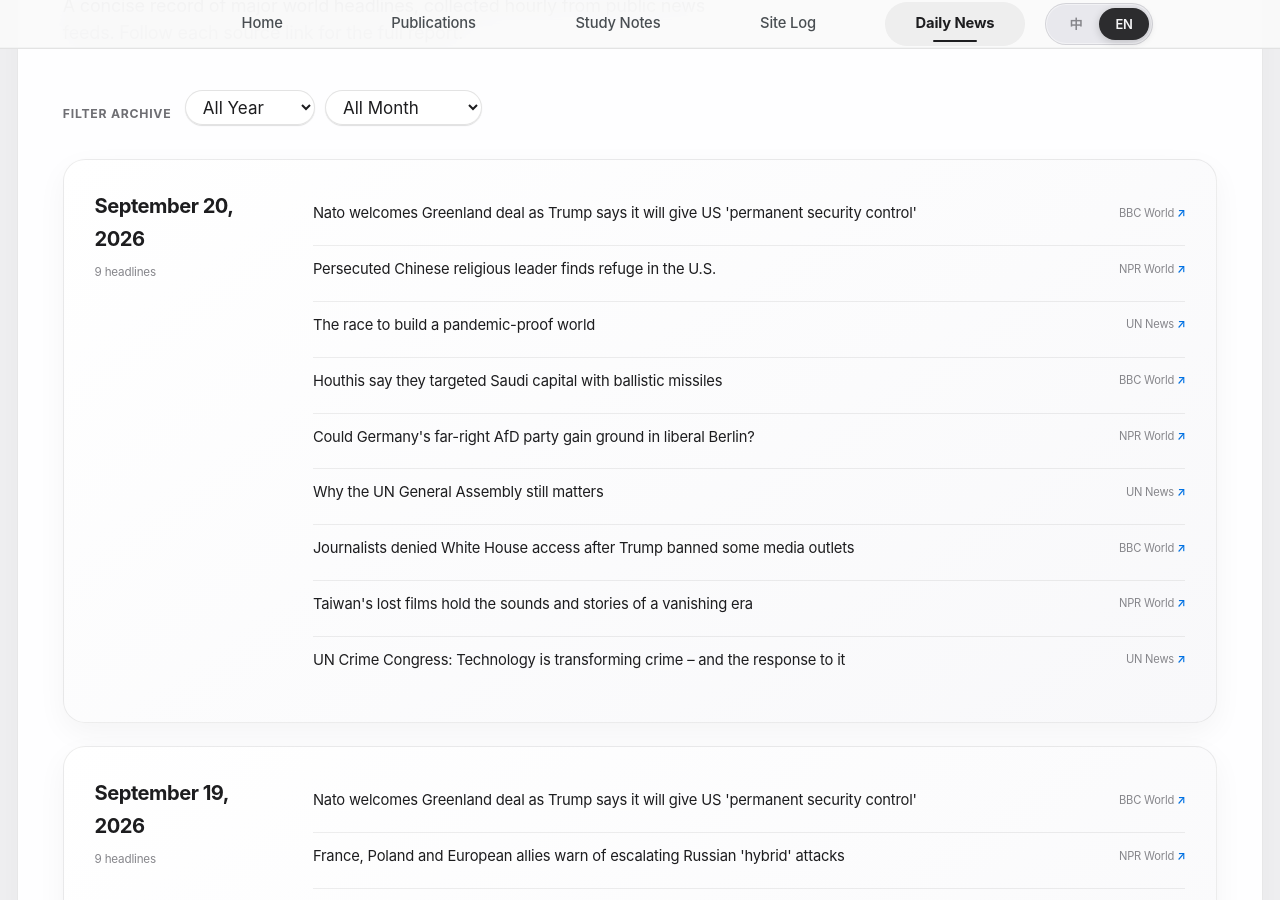
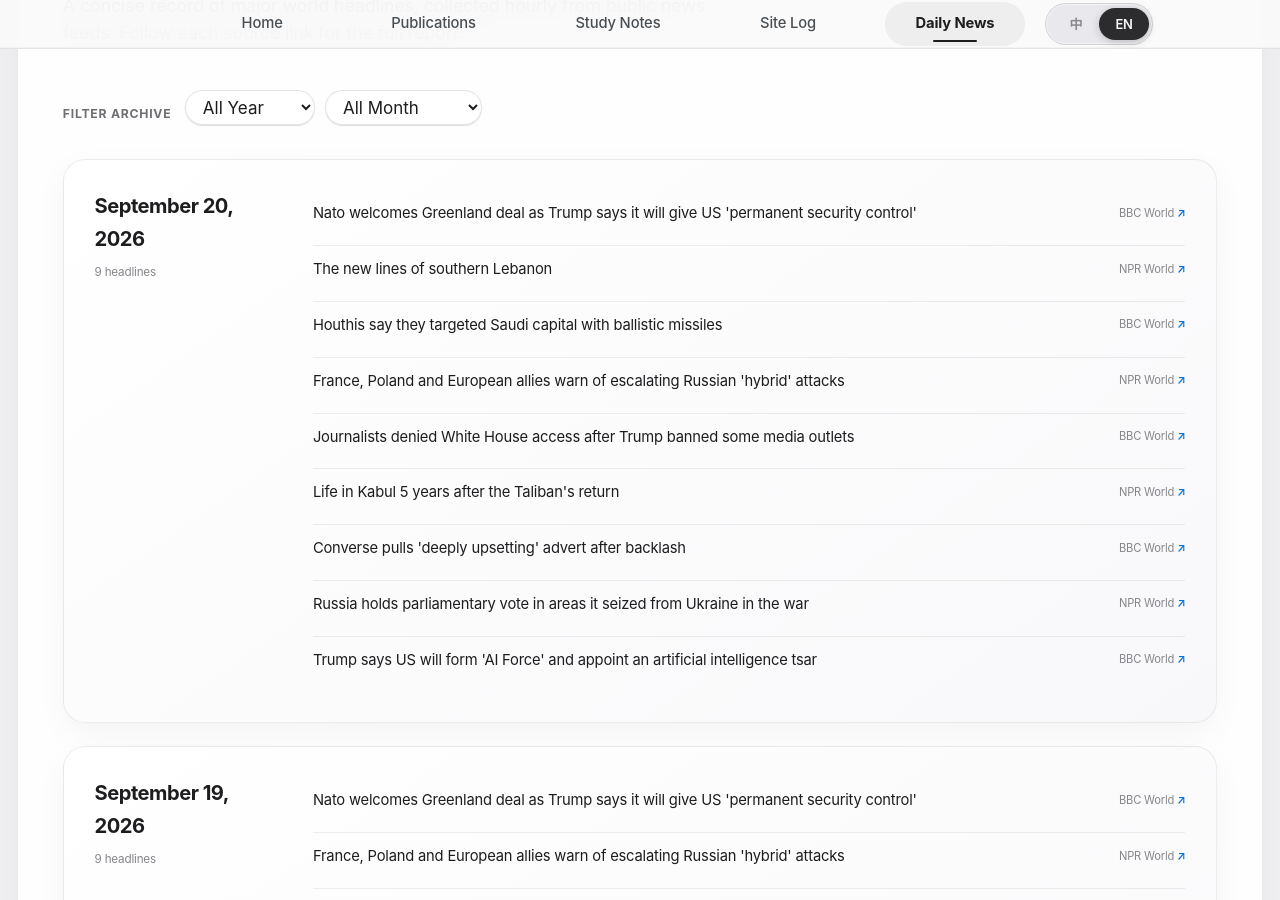
Before and after one commit to HaoxiangLuo/HaoxiangLuo.github.io, a Jekyll site: the page built from _pages/daily-news.html, in a window 1280 px wide and 900 px high, scrolled down 241 px. Built offline with Jekyll 4.4.1, drawn with Linux system fonts in a browser that asks for light colours; a style sheet for code colours, icons or effects is not loaded.

Commit message:
Update daily news 2026-09-20

```diff
--- a/_data/daily_news.json
+++ b/_data/daily_news.json
@@ -1,5 +1,5 @@
 {
-  "updated_at": "2026-09-20T05:22:34+08:00",
+  "updated_at": "2026-09-20T06:22:35+08:00",
   "days": [
     {
       "date": "2026-09-20",
@@ -11,16 +11,10 @@
           "title_zh": "北约欢迎格陵兰岛协议，特朗普称该协议将赋予美国“永久安全控制权"
         },
         {
-          "title": "Persecuted Chinese religious leader finds refuge in the U.S.",
+          "title": "The new lines of southern Lebanon",
           "source": "NPR World",
-          "url": "https://www.npr.org/2026/09/19/nx-s1-5960427/persecuted-chinese-religious-leader-finds-refuge-in-the-u-s",
-          "title_zh": "受迫害的中国宗教领袖在美国寻求庇护"
-        },
-        {
-          "title": "The race to build a pandemic-proof world",
-          "source": "UN News",
-          "url": "https://news.un.org/feed/view/en/story/2026/09/1168377",
-          "title_zh": "建立一个抵御大流行病的世界的竞赛"
+          "url": "https://www.npr.org/sections/the-picture-show/2026/09/19/g-s1-139752/the-new-lines-of-southern-lebanon",
+          "title_zh": "黎巴嫩南部新线"
         },
         {
           "title": "Houthis say they targeted Saudi capital with ballistic missiles",
@@ -29,16 +23,10 @@
           "title_zh": "胡塞武装称他们用弹道导弹瞄准沙特首都"
         },
         {
-          "title": "Could Germany's far-right AfD party gain ground in liberal Berlin?",
+          "title": "France, Poland and European allies warn of escalating Russian 'hybrid' attacks",
           "source": "NPR World",
-          "url": "https://www.npr.org/2026/09/19/nx-s1-5972995/could-germanys-far-right-afd-party-gain-ground-in-liberal-berlin",
-          "title_zh": "德国极右翼政党选择党能否在自由主义的柏林取得进展？"
-        },
-        {
-          "title": "Why the UN General Assembly still matters",
-          "source": "UN News",
-          "url": "https://news.un.org/feed/view/en/story/2026/09/1168361",
-          "title_zh": "为什么联合国大会仍然重要"
+          "url": "https://www.npr.org/2026/09/19/nx-s1-5974215/france-poland-and-european-allies-warn-of-escalating-russian-hybrid-attacks",
+          "title_zh": "法国、波兰和欧洲盟友警告俄罗斯“混合”袭击升级"
         },
         {
           "title": "Journalists denied White House access after Trump banned some media outlets",
@@ -47,16 +35,28 @@
           "title_zh": "特朗普禁止一些媒体后，记者被拒绝进入白宫"
         },
         {
-          "title": "Taiwan's lost films hold the sounds and stories of a vanishing era",
+          "title": "Life in Kabul 5 years after the Taliban's return",
           "source": "NPR World",
-          "url": "https://www.npr.org/2026/09/19/nx-s1-5944374/taiwans-lost-films-hold-the-sounds-and-stories-of-a-vanishing-era",
-          "title_zh": "台湾失落的电影承载着一个消失时代的声音和故事"
+          "url": "https://www.npr.org/2026/09/19/nx-s1-5961263/life-in-kabul-5-years-after-the-talibans-return",
+          "title_zh": "塔利班回归五年后喀布尔的生活"
         },
         {
-          "title": "UN Crime Congress: Technology is transforming crime – and the response to it",
-          "source": "UN News",
-          "url": "https://news.un.org/feed/view/en/story/2026/09/1168370",
-          "title_zh": "联合国犯罪大会：技术正在改变犯罪行为及其应对措施"
+          "title": "Converse pulls 'deeply upsetting' advert after backlash",
+          "source": "BBC World",
+          "url": "https://www.bbc.co.uk/news/articles/crwyzj53pl1lo?at_medium=RSS&at_campaign=rss",
+          "title_zh": "匡威在强烈反对后撤下了“令人深感不安”的广告"
+        },
+        {
+          "title": "Russia holds parliamentary vote in areas it seized from Ukraine in the war",
+          "source": "NPR World",
+          "url": "https://www.npr.org/2026/09/19/g-s1-144169/russia-holds-parliamentary-vote-in-areas-it-seized-from-ukraine",
+          "title_zh": "俄罗斯就其在战争中从乌克兰手中夺取的地区举行议会投票"
+        },
+        {
+          "title": "Trump says US will form 'AI Force' and appoint an artificial intelligence tsar",
+          "source": "BBC World",
+          "url": "https://www.bbc.co.uk/news/articles/cqlykr2vrv04o?at_medium=RSS&at_campaign=rss",
+          "title_zh": "特朗普称美国将组建“人工智能部队”并任命人工智能沙皇"
         }
       ]
     },
```
